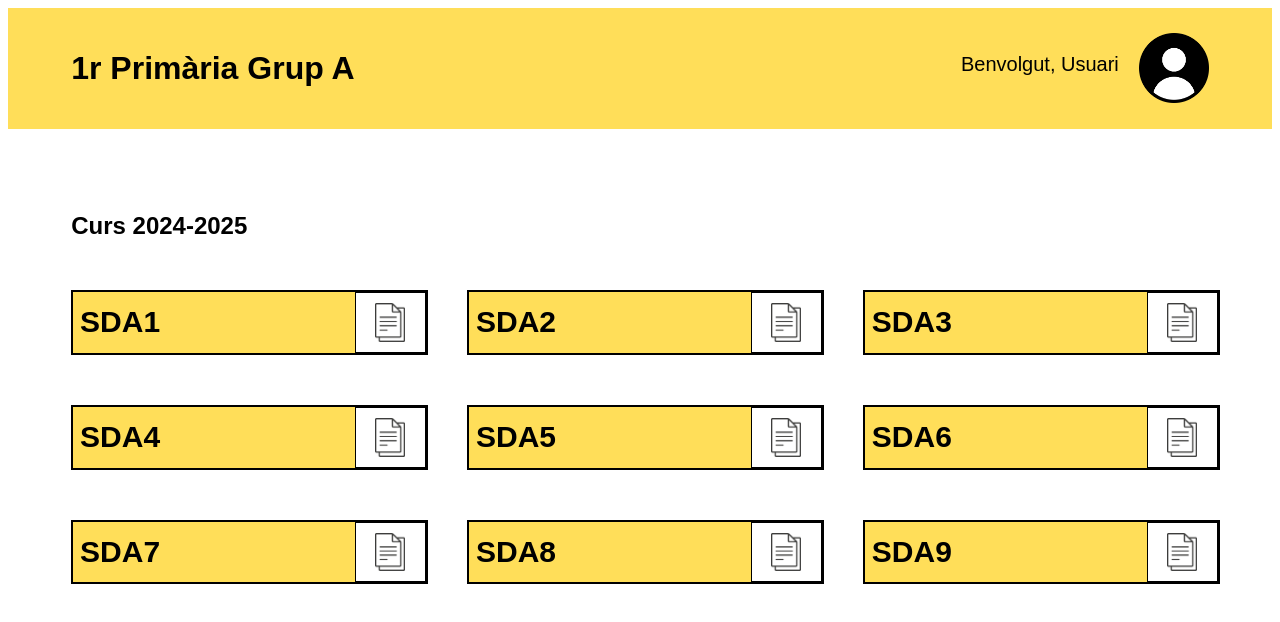
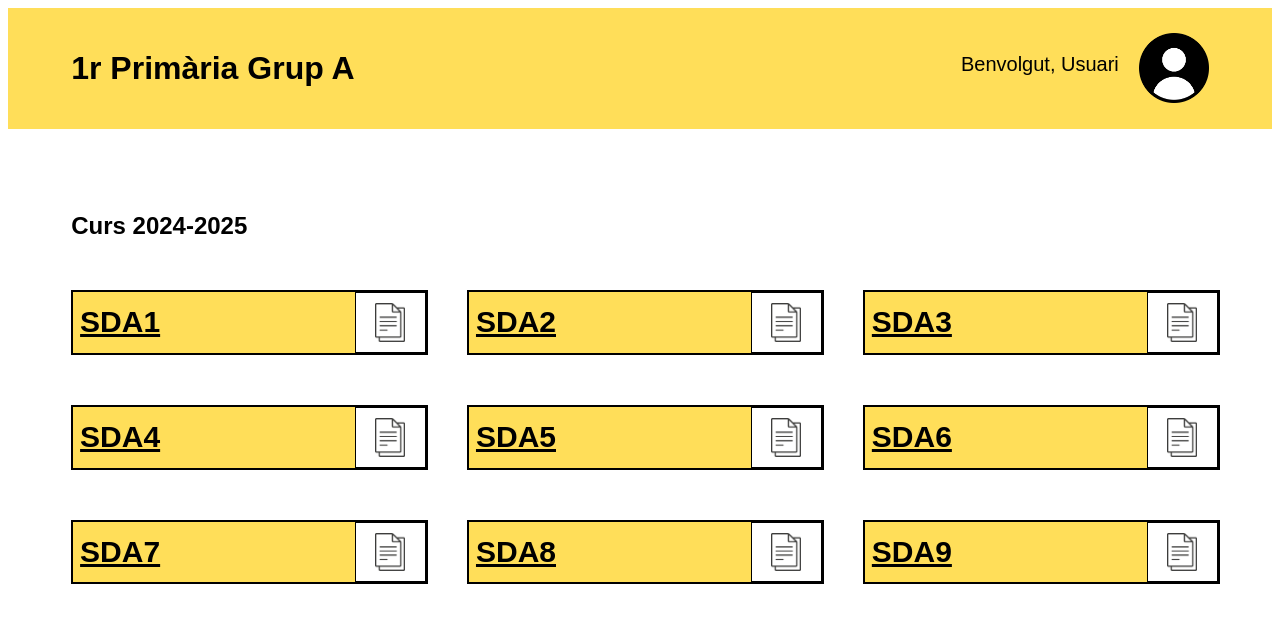
Before and after one commit to GuillemBarris/Registres_curriculars_CRPGA, an Angular app in the folder Registres_curriculars_CRPGA/: page /registres-u in a window 1280 px wide. Shown: the top 622 px of the page. Built offline with nearby package versions, Linux system fonts and the light colour scheme.

Commit message:
implement test should create the interface

```diff
--- a/Registres_curriculars_CRPGA/src/app/components/registres-u/registres-u.component.css
+++ b/Registres_curriculars_CRPGA/src/app/components/registres-u/registres-u.component.css
@@ -58,6 +58,7 @@ background-color: #ffde59;
 font-size: 30px;
 font-weight: bold;
 border-color: black;
+color:black;
 border-style: solid;
 border-width: 2px;
 }
--- a/Registres_curriculars_CRPGA/src/app/components/registres-u/registres-u.component.html
+++ b/Registres_curriculars_CRPGA/src/app/components/registres-u/registres-u.component.html
@@ -14,15 +14,15 @@
 
 
     <div id="grid" class="grid">
-        <div class="grid-element">SDA1 <span class="img-container"><img src="assets/img/registry.png" alt="Document Icon"></span></div>
-        <div class="grid-element">SDA2 <span class="img-container"><img src="assets/img/registry.png" alt="Document Icon"></span></div>
-        <div class="grid-element">SDA3 <span class="img-container"><img src="assets/img/registry.png" alt="Document Icon"></span></div>
-        <div class="grid-element">SDA4 <span class="img-container"><img src="assets/img/registry.png" alt="Document Icon"></span></div>
-        <div class="grid-element">SDA5 <span class="img-container"><img src="assets/img/registry.png" alt="Document Icon"></span></div>
-        <div class="grid-element">SDA6 <span class="img-container"><img src="assets/img/registry.png" alt="Document Icon"></span></div>
-        <div class="grid-element">SDA7 <span class="img-container"><img src="assets/img/registry.png" alt="Document Icon"></span></div>
-        <div class="grid-element">SDA8 <span class="img-container"><img src="assets/img/registry.png" alt="Document Icon"></span></div>
-        <div class="grid-element">SDA9 <span class="img-container"><img src="assets/img/registry.png" alt="Document Icon"></span></div>
+        <a class="grid-element" href="http://localhost:4200/sda">SDA1 <span class="img-container"><img src="assets/img/registry.png" alt="Document Icon"></span></a>
+        <a class="grid-element" href="http://localhost:4200/sda">SDA2 <span class="img-container"><img src="assets/img/registry.png" alt="Document Icon"></span></a>
+        <a class="grid-element" href="http://localhost:4200/sda">SDA3 <span class="img-container"><img src="assets/img/registry.png" alt="Document Icon"></span></a>
+        <a class="grid-element" href="http://localhost:4200/sda">SDA4 <span class="img-container"><img src="assets/img/registry.png" alt="Document Icon"></span></a>
+        <a class="grid-element" href="http://localhost:4200/sda">SDA5 <span class="img-container"><img src="assets/img/registry.png" alt="Document Icon"></span></a>
+        <a class="grid-element" href="http://localhost:4200/sda">SDA6 <span class="img-container"><img src="assets/img/registry.png" alt="Document Icon"></span></a>
+        <a class="grid-element" href="http://localhost:4200/sda">SDA7 <span class="img-container"><img src="assets/img/registry.png" alt="Document Icon"></span></a>
+        <a class="grid-element" href="http://localhost:4200/sda">SDA8 <span class="img-container"><img src="assets/img/registry.png" alt="Document Icon"></span></a>
+        <a class="grid-element" href="http://localhost:4200/sda">SDA9 <span class="img-container"><img src="assets/img/registry.png" alt="Document Icon"></span></a>
     </div>
   </div>
 </body>
```
